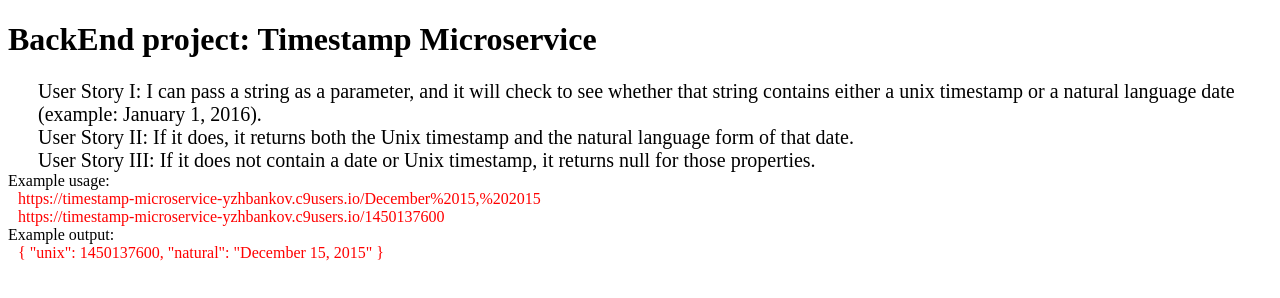
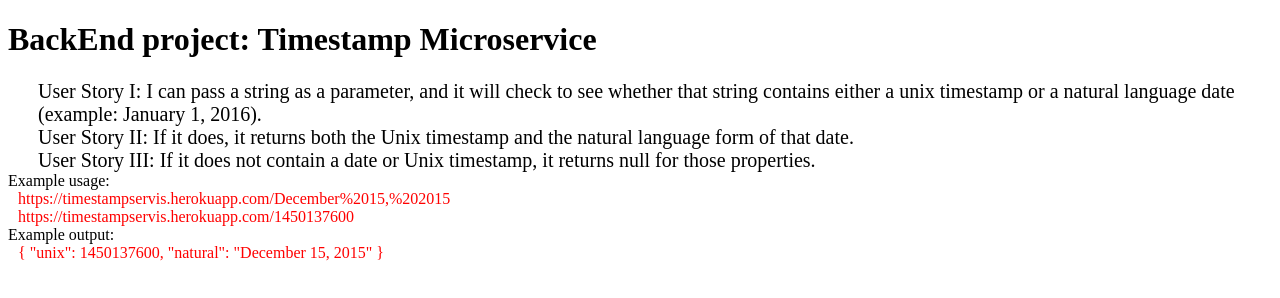
Before and after one commit to yzhbankov/timestamp-microservice, a website: page public/index.html in a window 1280 px wide. Drawn offline with Linux system fonts and the light colour scheme.

Commit message:
change links

```diff
--- a/public/index.html
+++ b/public/index.html
@@ -19,8 +19,8 @@
     properties.
 </div>
 <div>Example usage:</div>
-<div class="example">https://timestamp-microservice-yzhbankov.c9users.io/December%2015,%202015</div>
-<div class="example">https://timestamp-microservice-yzhbankov.c9users.io/1450137600</div>
+<div class="example">https://timestampservis.herokuapp.com/December%2015,%202015</div>
+<div class="example">https://timestampservis.herokuapp.com/1450137600</div>
 <div>Example output:</div>
 <div class="example">{ "unix": 1450137600, "natural": "December 15, 2015" }</div>
 </body>
```
